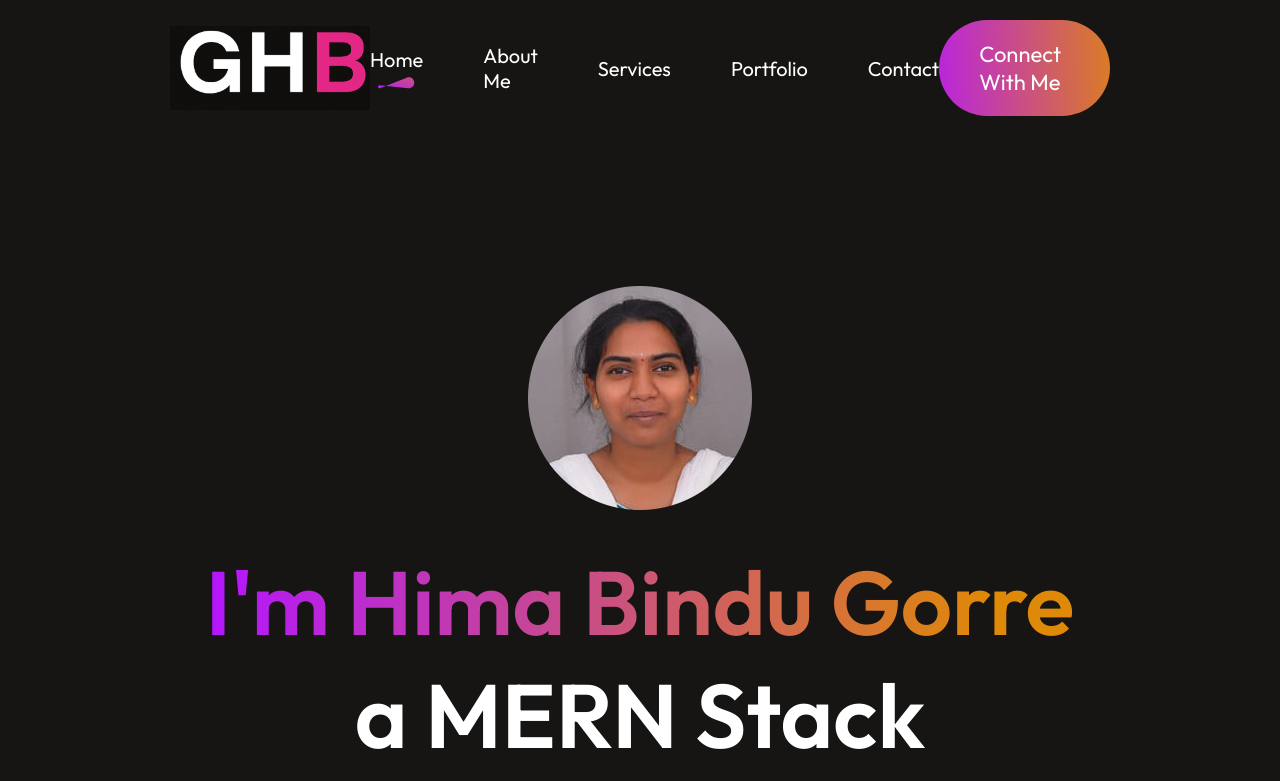
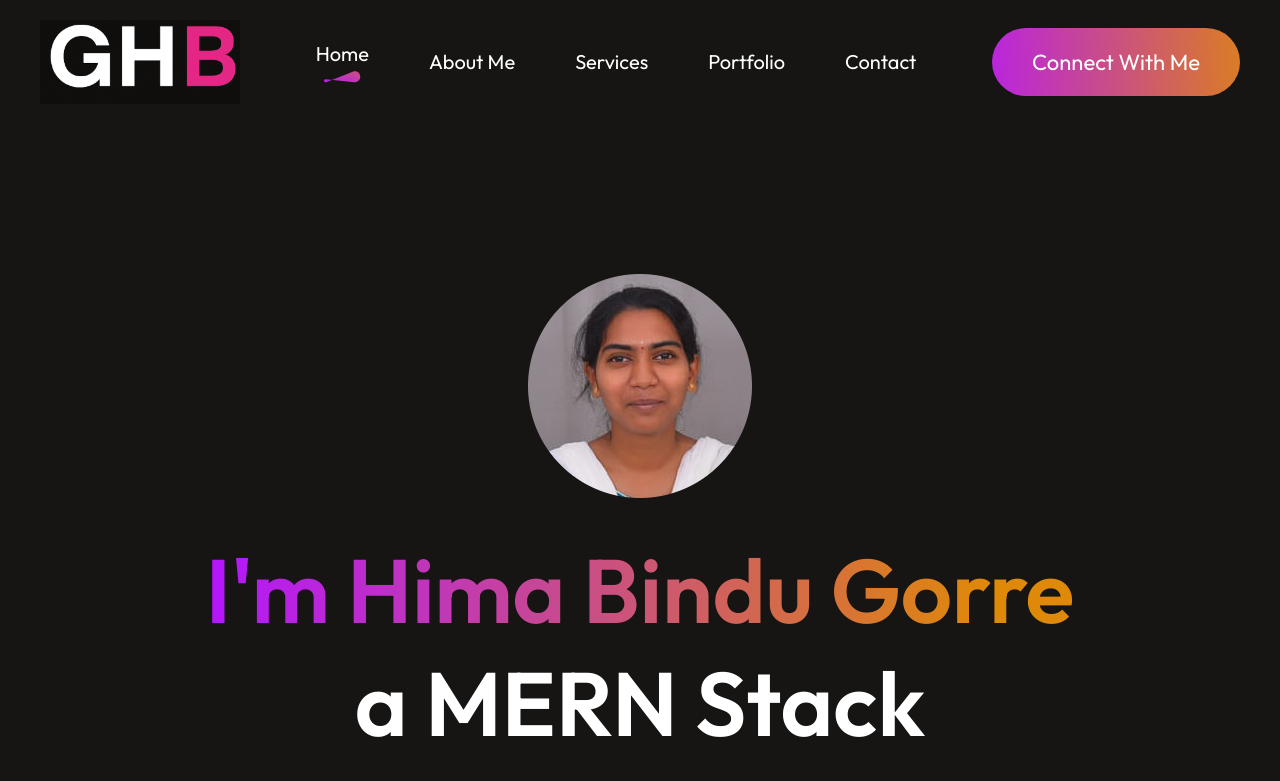
Before and after one commit to himabindu-gorre/Portfolio_, a React (Vite) app: page / in a window 1280 px wide. Shown: the top 781 px of the page. Built offline with nearby package versions, Linux system fonts and the light colour scheme.

Commit message:
Update Navbar.css

```diff
--- a/src/Components/Navbar/Navbar.css
+++ b/src/Components/Navbar/Navbar.css
@@ -1,9 +1,17 @@
 
-.navbar {
+/* .navbar {
     display: flex;
     align-items: center;
     justify-content: space-between;
     margin: 20px 170px;
+} */
+
+ .navbar {
+  display: flex;
+  align-items: center;
+  justify-content: space-between;
+  padding: 20px 40px;
+  flex-wrap: wrap;
 }
 .nav-menu {
     display: flex;
```
